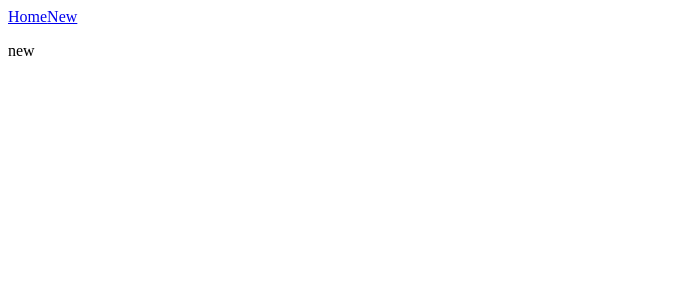
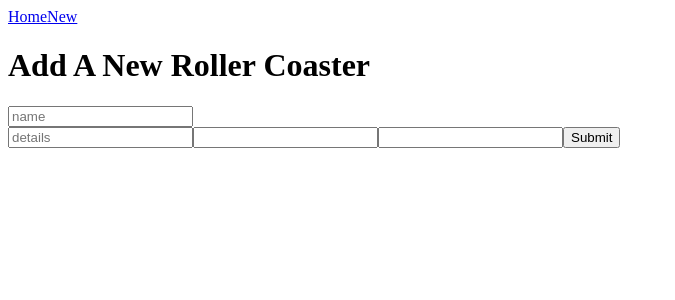
Before and after one commit to AndomiXD/FrontEnd-Theme-Park-Stackathon, a React (Vite) app: page /new in a window 1280 px wide. Shown: the top 300 px of the page, without its empty margins (0-675 px from the left). Built offline with nearby package versions, Linux system fonts and the light colour scheme.

Commit message:
starting new form

```diff
--- a/src/components/New.jsx
+++ b/src/components/New.jsx
@@ -1,6 +1,40 @@
-const New=()=>{
-  return(<>
-  <p>new</p>
-  </>)
+const New = () => {
+  return (
+    <div>
+      <h1>Add A New Roller Coaster</h1>
+      <form>
+        <input
+          type="text"
+          // value={boat.name}
+          // onChange={handleChange}
+          // name={"name"}
+          placeholder="name"
+        />
+        <br />
+        <input
+          type="text"
+          // value={boat.img}
+          // onChange={handleChange}
+          // name={"img"}
+          placeholder="details"
+        />
+        <input
+          type="text-area"
+          // value={boat.description}
+          // onChange={handleChange}
+          // name={"description"}
+          // placeholder={"description"}
+        />
+        <input
+          type="text"
+          // value={boat.price}
+          // onChange={handleChange}
+          // name={"price"}
+          // placeholder={"price"}
+        />
+        <button>Submit</button>
+      </form>
+    </div>
+  )
 }
 export default New
```
